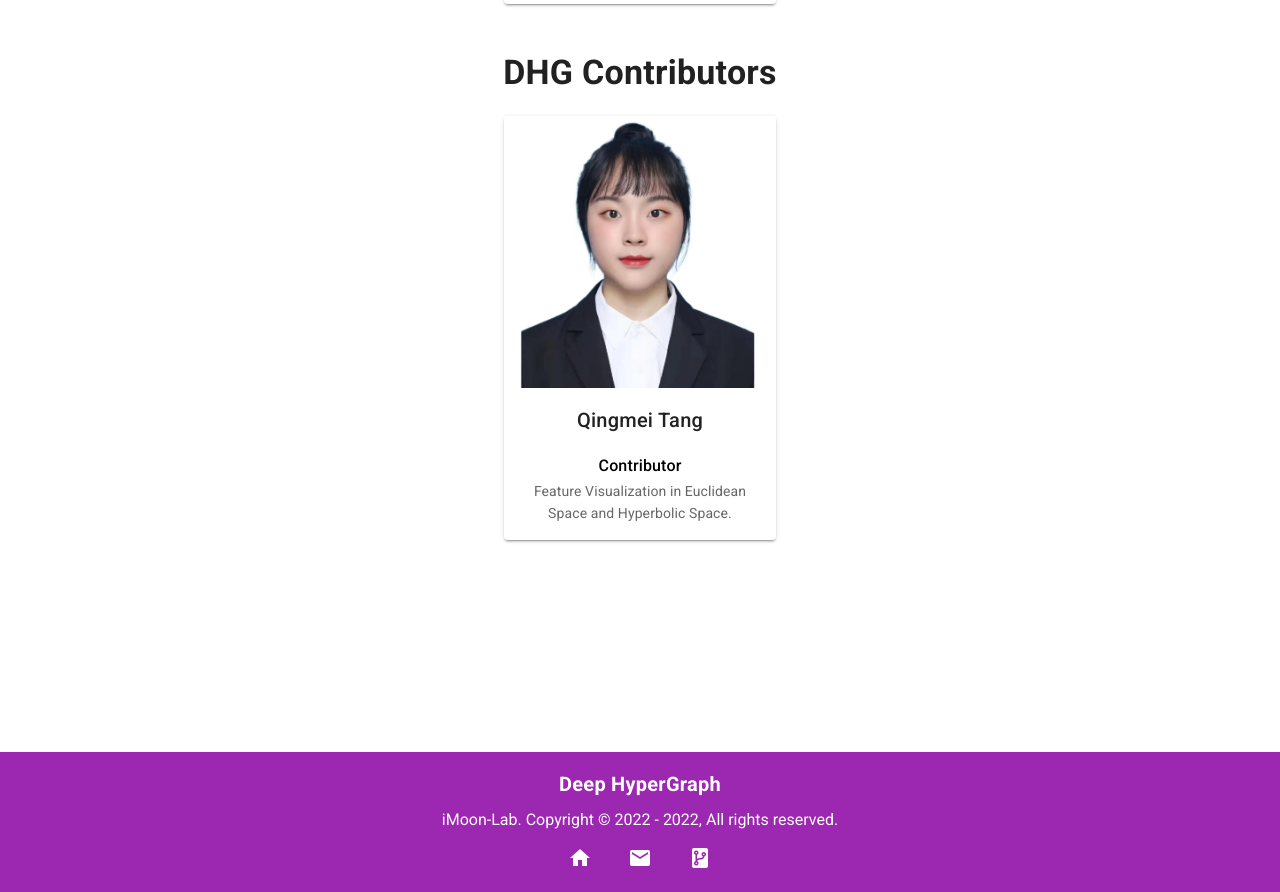
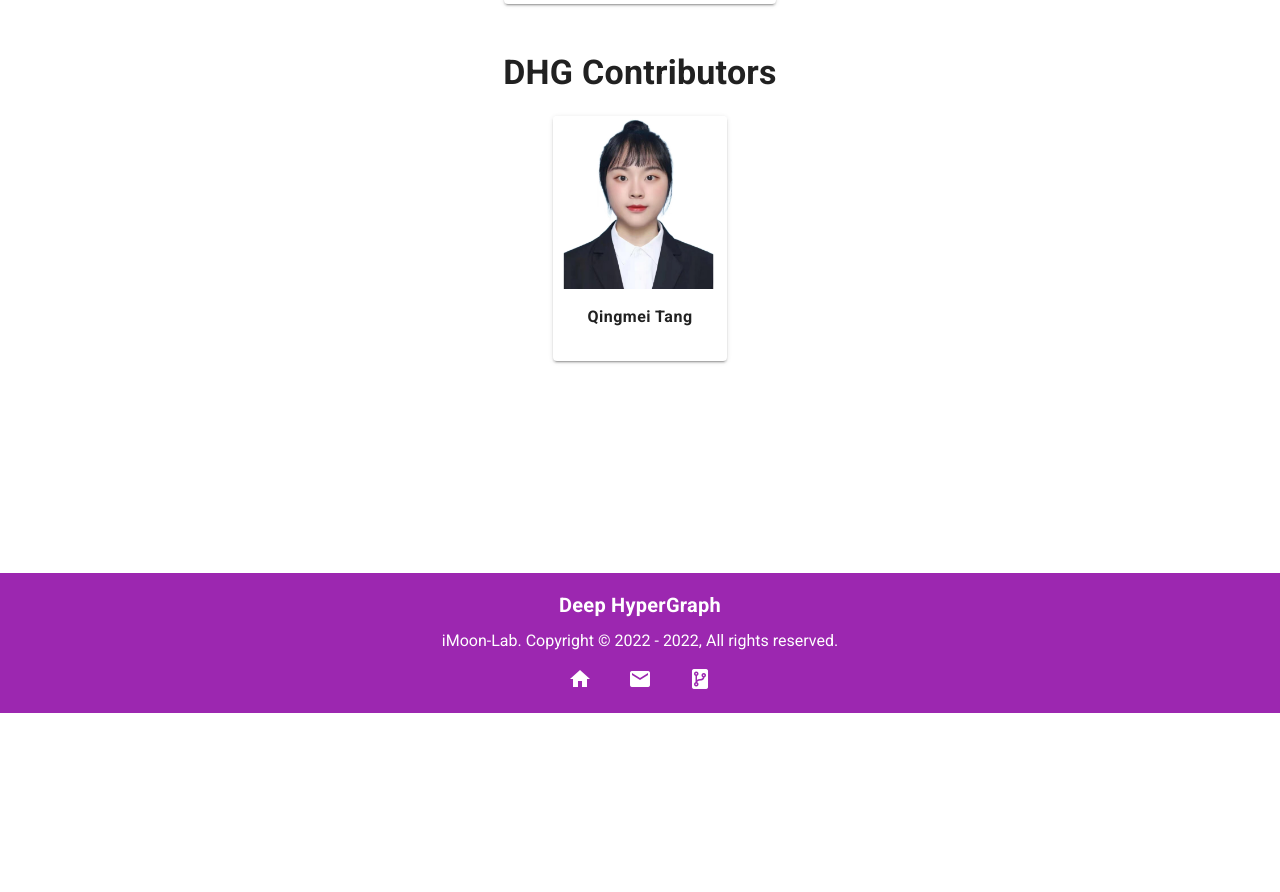
Before and after one commit to yifanfeng97/dhg-page-source, a Vue app: page / in a window 1280 px wide. Shown: the part 3270-4162 px from the top of the page. After the commit the page ends 3983 px from the top, so only its background shows below. Built offline with nearby package versions, Linux system fonts and the light colour scheme.

Commit message:
update team font

```diff
--- a/src/components/Team.vue
+++ b/src/components/Team.vue
@@ -43,15 +43,15 @@
     </v-row>
     <v-row justify="center">
       <v-col
-        cols="8"
-        md="3"
-        xl="2"
+        cols="5"
+        md="2"
+        xl="1"
         v-for="item in contributors"
         :key="item.idx"
       >
         <v-card class="text-center">
           <v-img :aspect-ratio="1 / 1" :src="item.img"></v-img>
-          <v-card-title class="justify-center">
+          <v-card-title class="justify-center body-1 font-weight-bold" style="word-break: Keep-all">
             <span v-if="item.page">
               <a class="text-decoration-none" :href="item.page" target="_blank"
                 >{{ item.name }}
@@ -62,12 +62,12 @@
             </span>
           </v-card-title>
           <v-card-text class="d-flex flex-column">
-            <span class="font-weight-medium black--text text-subtitle-1">
+            <!-- <span class="font-weight-medium black--text text-subtitle-1">
               {{ item.role }}
-            </span>
-            <span>
+            </span> -->
+            <!-- <span>
               {{ item.contribution }}
-            </span>
+            </span> -->
           </v-card-text>
         </v-card>
       </v-col>
```
Also changed, not shown: 5 other files (tests, documents, lock files or other folders).
